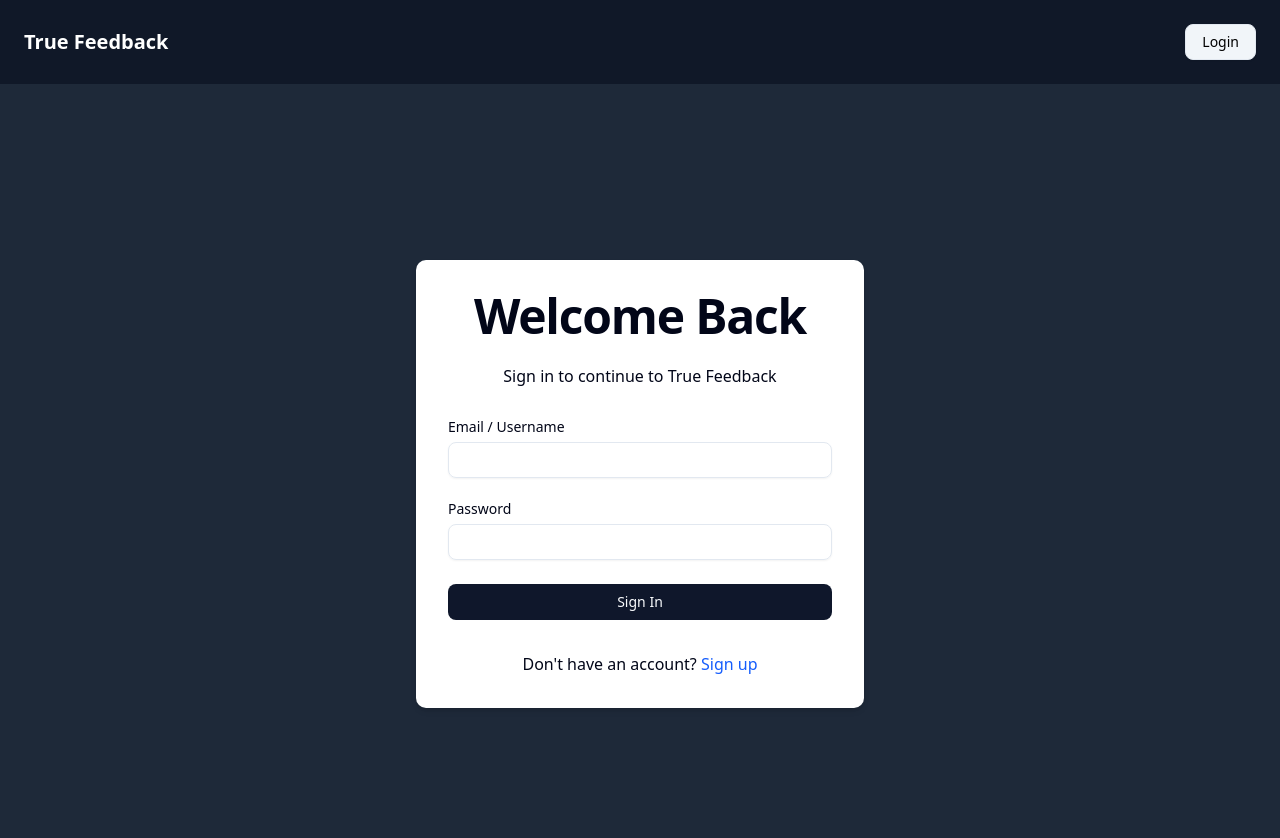
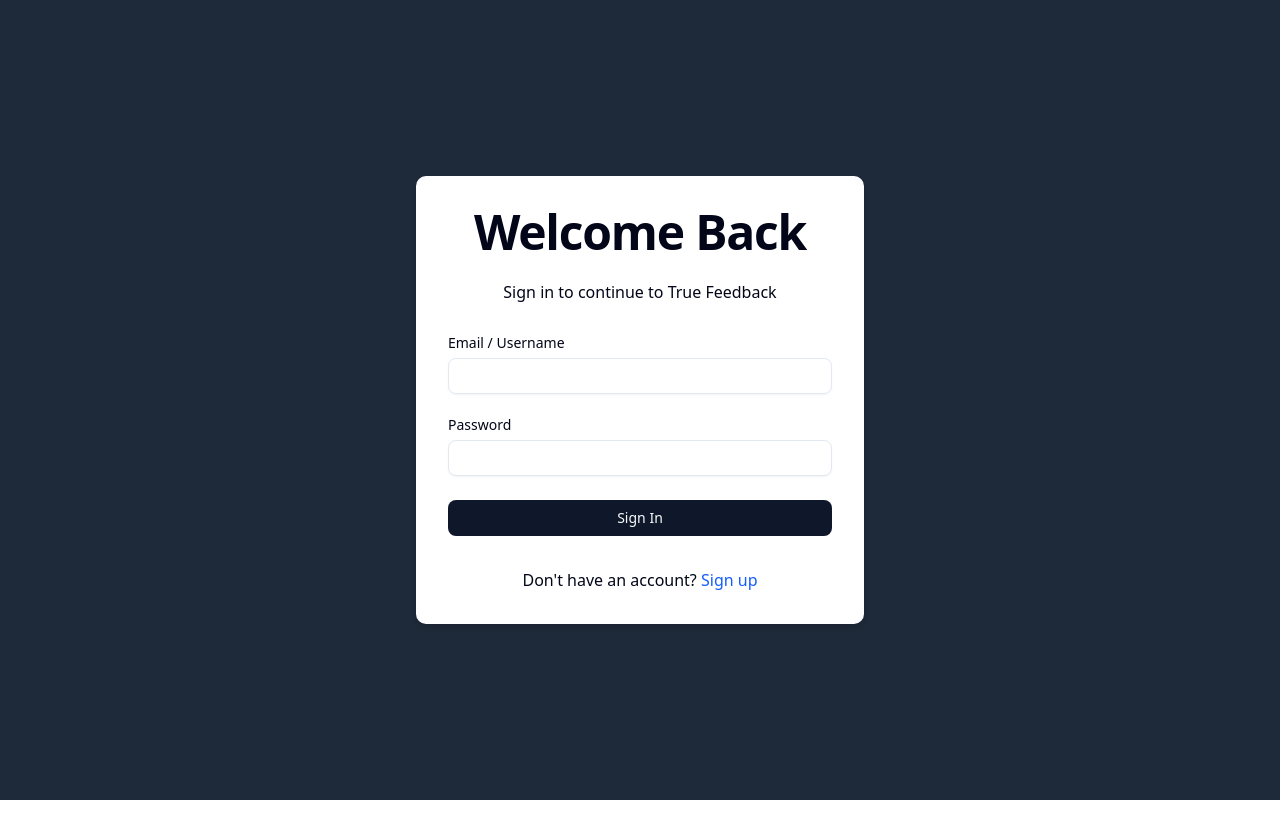
Before and after one commit to akshay-sharma062/mystree-messages, a Next.js app: page /sign-in in a window 1280 px wide. Shown: the top 838 px of the page. After the commit the page ends 800 px from the top, so only its background shows below. Built offline with nearby package versions, Linux system fonts and the light colour scheme; no server answers.

Commit message:
TOASTER CSS MODIFIED

```diff
--- a/src/app/layout.tsx
+++ b/src/app/layout.tsx
@@ -30,9 +30,9 @@ export default function RootLayout({
       <body
         className={`${geistSans.variable} ${geistMono.variable} antialiased`}
       >
-        <Navbar />
+
         {children}
-        <Toaster />
+        <Toaster richColors position="top-right"  />
       </body>
       </AuthProvider>
     </html>
```
